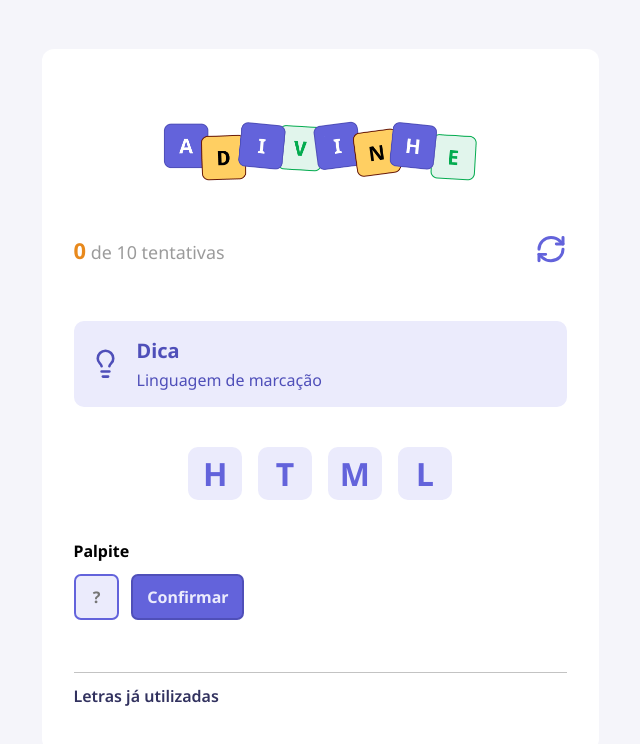
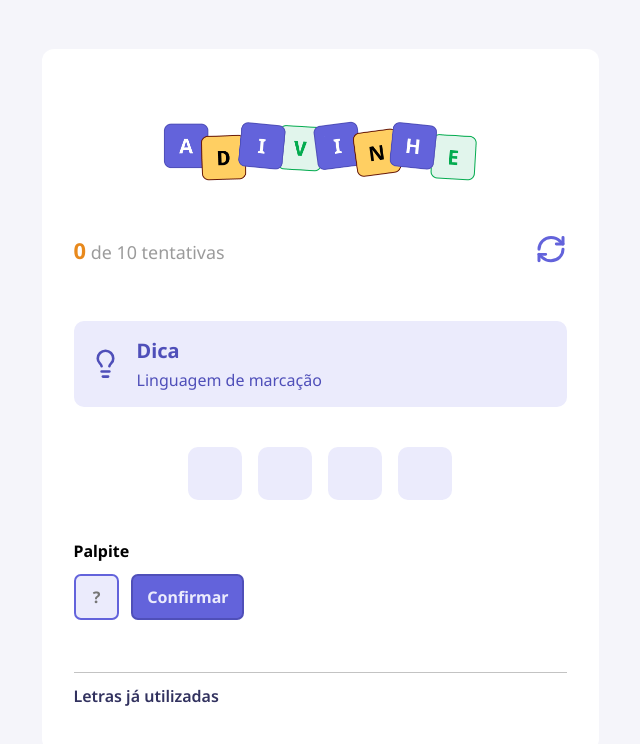
Before and after one commit to ricardocardoso90/react-project-guess-what, a React (Vite) app: page / in a window 1280 px wide. Shown: the top 744 px of the page, without its empty margins (320-960 px from the left). Built offline with nearby package versions, Linux system fonts and the light colour scheme.

Commit message:
update commit

```diff
--- a/src/App.tsx
+++ b/src/App.tsx
@@ -73,12 +73,17 @@ export default function App() {
         />
 
         <div className={styles.word}>
-          {challenge.word.split("").map((item, id) => (
-            <Letter
-              key={id}
-              value={item}
-            />
-          ))}
+          {challenge.word.split("").map((letter, id) => {
+            const letterUsed = lettersUsed.find((used) => used.value.toUpperCase() === letter.toUpperCase());
+
+            return (
+              <Letter
+                key={id}
+                value={letterUsed?.value}
+                color={letterUsed?.correct ? "correct" : "default"}
+              />
+            )
+          })}
         </div>
 
         <h4>Palpite</h4>
```
